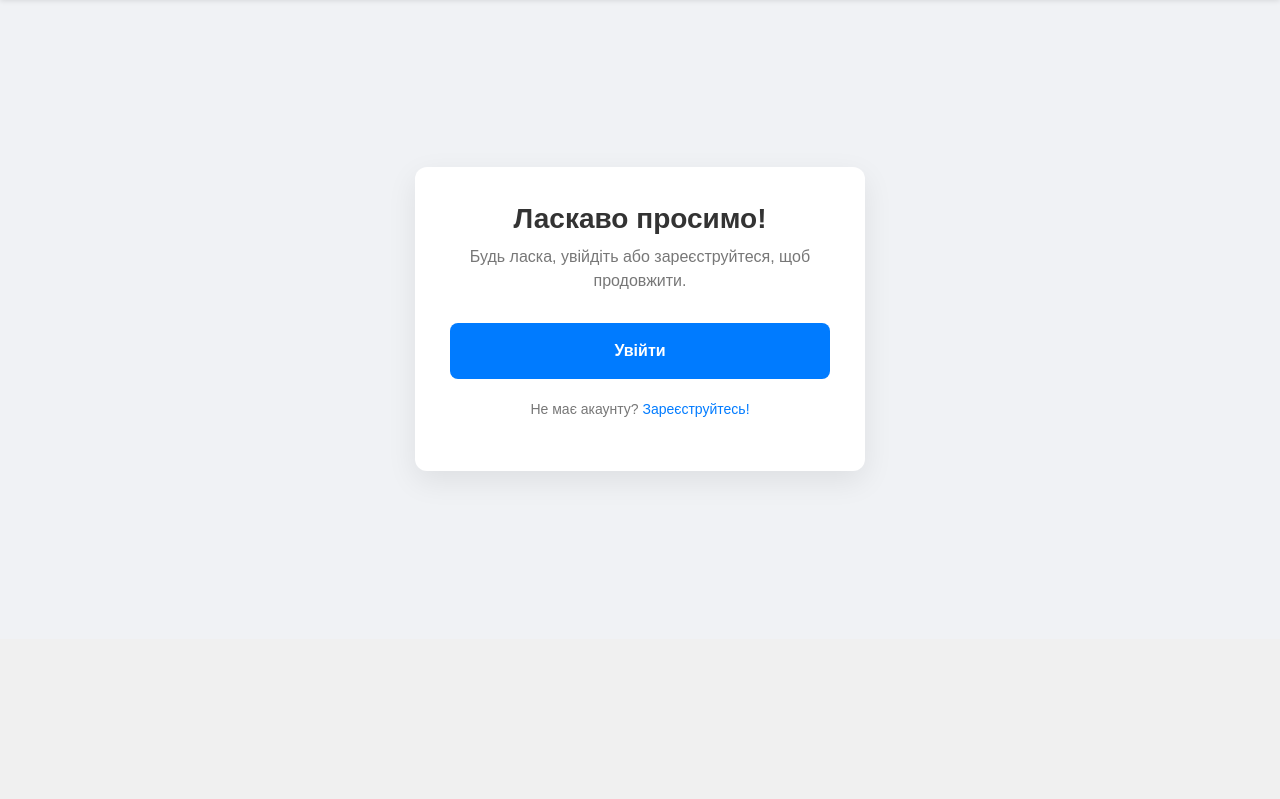
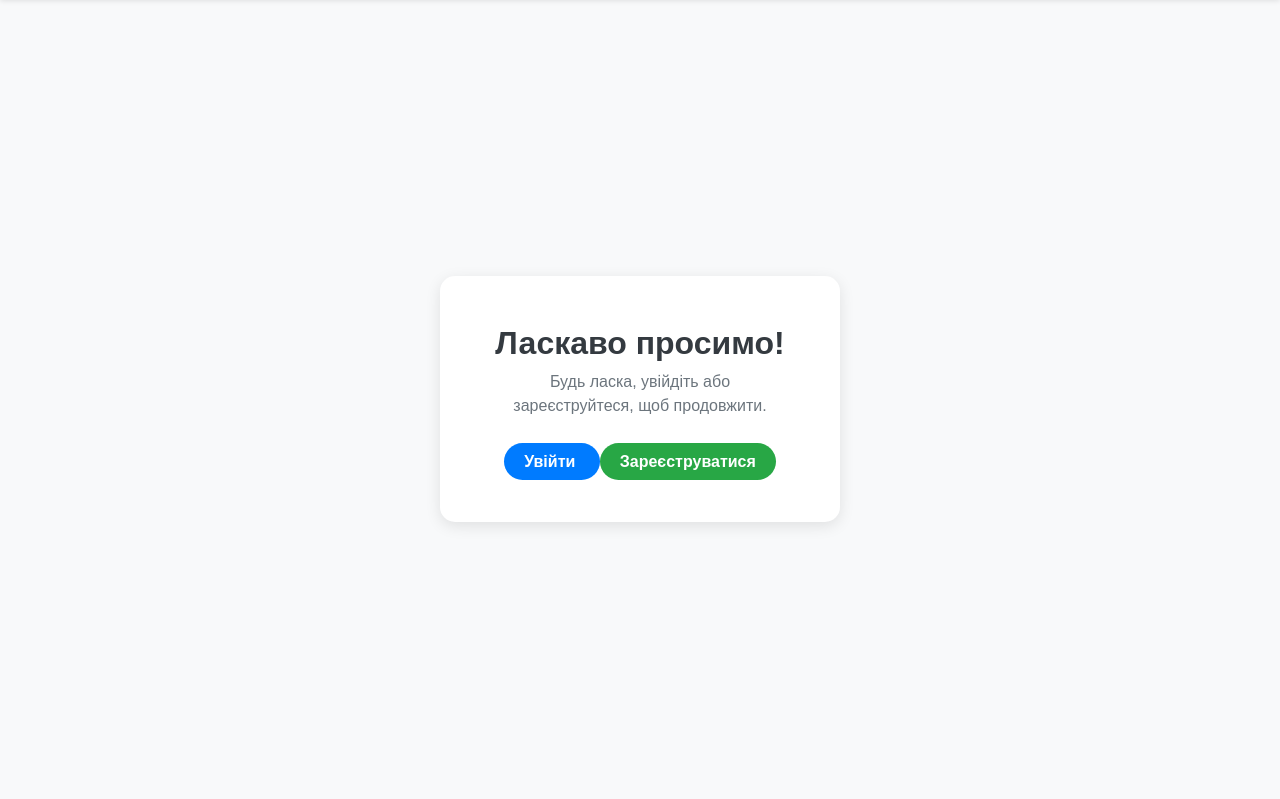
Before and after one commit to SerhiiRudenok/OnlineStore, a Django app: template myapp/templates/myapp/login.html in a window 1280 px wide. Shown: the part 359-1158 px from the top of the page. Before the commit the page ends 834 px from the top, so only its background shows below. Run offline with Django 3.2, Linux system fonts and the light colour scheme; the template is opened without the code that fills it, so the values that code supplies are empty; grey boxes are pictures that could not be loaded.

Commit message:
Збереження перед pull

```diff
--- a/myapp/static/myapp/css/style.css
+++ b/myapp/static/myapp/css/style.css
@@ -423,93 +423,103 @@ body {
 
 
 /* Общие стили для контейнера и блока формы */
+/* myapp/static/css/style.css */
+
 .auth-container {
     display: flex;
     justify-content: center;
     align-items: center;
-    min-height: 80vh;
-    padding: 20px;
-    background-color: #f0f2f5;
+    min-height: 100vh;
+    background-color: #f8f9fa; /* Light gray background */
 }
 
 .auth-box {
     background-color: #ffffff;
-    padding: 35px;
-    border-radius: 12px;
-    box-shadow: 0 10px 30px rgba(0, 0, 0, 0.08);
+    padding: 3rem;
+    border-radius: 15px; /* More rounded corners */
+    box-shadow: 0 4px 15px rgba(0, 0, 0, 0.1);
+    text-align: center;
+    max-width: 400px;
     width: 100%;
-    max-width: 450px;
-    box-sizing: border-box;
-    text-align: center; /* Центрируем содержимое */
 }
 
-/* Заголовки и текст */
 .auth-title {
-    color: #333333;
-    font-size: 28px;
-    font-weight: 600;
-    margin-bottom: 10px;
+    font-size: 2rem;
+    font-weight: bold;
+    color: #343a40;
 }
 
 .auth-description {
-    color: #777777;
-    font-size: 16px;
-    margin-bottom: 30px;
+    color: #6c757d;
+    margin-bottom: 2rem;
 }
 
-/* Группа кнопок */
-.auth-buttons-group {
-    display: flex;
-    gap: 15px; /* Пространство между кнопками */
-    margin-bottom: 20px;
+.form-label {
+    font-weight: 500;
+    color: #495057;
+    margin-bottom: 0.5rem;
 }
 
-/* Общие стили для кнопок */
-.auth-btn {
-    flex: 1; /* Кнопки занимают одинаковое пространство */
-    padding: 14px;
-    border: 2px solid transparent;
-    border-radius: 8px;
-    font-size: 16px;
-    font-weight: bold;
-    cursor: pointer;
-    transition: background-color 0.3s ease, color 0.3s ease, border-color 0.3s ease;
+/* Styling for the input fields */
+.auth-box input[type="text"],
+.auth-box input[type="password"] {
+    width: 100%;
+    padding: 10px 15px;
+    border: 1px solid #ced4da;
+    border-radius: 25px; /* Rounded input fields */
+    transition: all 0.3s ease-in-out;
 }
 
-/* Стили для кнопки "Войти" (заполненная) */
+.auth-box input[type="text"]:focus,
+.auth-box input[type="password"]:focus {
+    border-color: #007bff;
+    box-shadow: 0 0 0 0.25rem rgba(0, 123, 255, 0.25);
+    outline: none;
+}
+
+.auth-btn {
+    padding: 10px 20px;
+    border-radius: 25px;
+    border: none;
+    cursor: pointer;
+    font-size: 1rem;
+    font-weight: bold;
+    text-decoration: none;
+    transition: background-color 0.3s ease;
+}
+
 .auth-btn-login {
     background-color: #007bff;
-    color: #ffffff;
+    color: #fff;
 }
 
 .auth-btn-login:hover {
     background-color: #0056b3;
 }
 
-/* Стили для кнопки "Регистрация" (только рамка) */
 .auth-btn-register {
-    background-color: transparent;
-    color: #007bff;
-    border-color: #007bff;
+    background-color: #28a745;
+    color: #fff;
 }
 
 .auth-btn-register:hover {
-    background-color: rgba(0, 123, 255, 0.1);
+    background-color: #218838;
 }
 
-/* Текст под кнопками */
 .auth-small-text {
-    font-size: 14px;
-    color: #777777;
-    margin-top: 20px;
+    margin-top: 1.5rem;
+    color: #6c757d;
 }
 
 .auth-small-text a {
     color: #007bff;
     text-decoration: none;
-    font-weight: 500;
 }
 
 .auth-small-text a:hover {
     text-decoration: underline;
 }
+
+.auth-small-text a:hover {
+    text-decoration: underline;
+}
--- a/myapp/static/myapp/js/user.js
+++ /dev/null
@@ -1,67 +0,0 @@
-document.addEventListener('DOMContentLoaded', function() {
-    const authModal = document.getElementById('authModal');
-
-    // Слушаем событие открытия модального окна
-    authModal.addEventListener('show.bs.modal', function(event) {
-        // Определяем, какая кнопка вызвала модальное окно
-        const relatedButton = event.relatedTarget;
-        const action = relatedButton.dataset.action;
-
-        // Вызываем функцию для переключения форм
-        switchForm(action);
-    });
-
-    // Функция для переключения видимости форм и изменения заголовка
-    function switchForm(action) {
-        const loginForm = document.getElementById('login-form');
-        const registerForm = document.getElementById('register-form');
-        const modalTitle = document.getElementById('authModalLabel');
-
-        if (action === 'login') {
-            loginForm.style.display = 'block';
-            registerForm.style.display = 'none';
-            modalTitle.textContent = 'Вхід до акаунту';
-        } else if (action === 'register') {
-            loginForm.style.display = 'none';
-            registerForm.style.display = 'block';
-            modalTitle.textContent = 'Створити акаунт';
-        }
-    }
-
-    // Ниже идет код для отправки форм через AJAX,
-    // который был в предыдущих ответах.
-    // Его не нужно менять, так как он работает правильно.
-
-    const loginForm = document.getElementById('login-form');
-    if (loginForm) {
-        loginForm.addEventListener('submit', e => {
-            e.preventDefault();
-            submitAuthForm(loginForm);
-        });
-    }
-
-    const registerForm = document.getElementById('register-form');
-    if (registerForm) {
-        registerForm.addEventListener('submit', e => {
-            e.preventDefault();
-            submitAuthForm(registerForm);
-        });
-    }
-
-    function submitAuthForm(form) {
-        const formData = new FormData(form);
-        fetch(form.action, {
-            method: 'POST',
-            body: new URLSearchParams(formData)
-        })
-        .then(response => response.json())
-        .then(data => {
-            if (data.success) {
-                window.location.href = data.redirect_url;
-            } else {
-                alert('Ошибка: ' + JSON.stringify(data.errors));
-            }
-        })
-        .catch(error => console.error('Ошибка:', error));
-    }
-});
--- a/myapp/templates/myapp/login.html
+++ b/myapp/templates/myapp/login.html
@@ -10,59 +10,12 @@
             <p class="auth-description">Будь ласка, увійдіть або зареєструйтеся, щоб продовжити.</p>
 
             <div class="auth-buttons-group">
-                <button class="auth-btn auth-btn-login" data-bs-toggle="modal" data-bs-target="#authModal" data-action="login">
+                <a href="{% url 'login_account' %}" class="auth-btn auth-btn-login">
                     Увійти
-                </button>
-            </div>
-
-            <p class="auth-small-text">Не має акаунту?
-                <a href="#" data-bs-toggle="modal" data-bs-target="#authModal" data-action="register">Зареєструйтесь!</a>
-            </p>
-        </div>
-    </div>
-
-    <div class="modal fade" id="authModal" tabindex="-1" aria-labelledby="authModalLabel" aria-hidden="true">
-        <div class="modal-dialog modal-dialog-centered">
-            <div class="modal-content">
-                <div class="modal-header">
-                    <h5 class="modal-title" id="authModalLabel"></h5>
-                    <button type="button" class="btn-close" data-bs-dismiss="modal" aria-label="Close"></button>
-                </div>
-                <div class="modal-body">
-                    <form id="login-form" class="auth-form" method="post" action="{% url 'auth_post' %}">
-                        {% csrf_token %}
-                        <div class="mb-3">
-                            <label for="id_username_login" class="form-label">Логін</label>
-                            <input type="text" name="username" id="id_username_login" class="form-control" required>
-                        </div>
-                        <div class="mb-3">
-                            <label for="id_password_login" class="form-label">Пароль</label>
-                            <input type="password" name="password" id="id_password_login" class="form-control" required>
-                        </div>
-                        <button class="auth-btn auth-btn-login mt-3" type="submit" name="login_submit">Увійти</button>
-                    </form>
-
-                    <form id="register-form" class="auth-form" method="post" action="{% url 'auth_post' %}" style="display: none;">
-                        {% csrf_token %}
-                        <div class="mb-3">
-                            <label for="id_username_register" class="form-label">Логін</label>
-                            <input type="text" name="username" id="id_username_register" class="form-control" required>
-                        </div>
-                        <div class="mb-3">
-                            <label for="id_first_name" class="form-label">Ім'я</label>
-                            <input type="text" name="first_name" id="id_first_name" class="form-control">
-                        </div>
-                        <div class="mb-3">
-                            <label for="id_last_name" class="form-label">Прізвище</label>
-                            <input type="text" name="last_name" id="id_last_name" class="form-control">
-                        </div>
-                        <div class="mb-3">
-                            <label for="id_password_register1" class="form-label">Пароль</label>
-                            <input type="password" name="password" id="id_password_register1" class="form-control" required>
-                        </div>
-                        <button class="auth-btn auth-btn-register mt-3" type="submit" name="register_submit">Зареєструватися</button>
-                    </form>
-                </div>
+                </a>
+                <a href="{% url 'register' %}" class="auth-btn auth-btn-register">
+                    Зареєструватися
+                </a>
             </div>
         </div>
     </div>
--- a/myapp/urls.py
+++ b/myapp/urls.py
@@ -18,8 +18,8 @@ urlpatterns = [
     path('user/favorites/', views.UserFavoritesListView.as_view(), name='user_favorites'),
 
     path('login/', views.LoginView.as_view(), name='login'),
+    path('login/account/', views.LoginAccountView.as_view(), name='login_account'),
     path('register/', views.RegisterView.as_view(), name='register'),
-    path('auth/post/', views.LoginView.as_view(), name='auth_post'),
 
     # Category
     path('category/create/', views.CategoryCreateView.as_view(), name='category_create'),
```
Also changed, not shown: myapp/templates/myapp/auth_forms.html (deleted, +0 -11 lines), myapp/templates/myapp/login_account.html (added, +28 -0 lines), myapp/templates/myapp/register.html (+15 -56 lines), myapp/views.py (+20 -26 lines).
